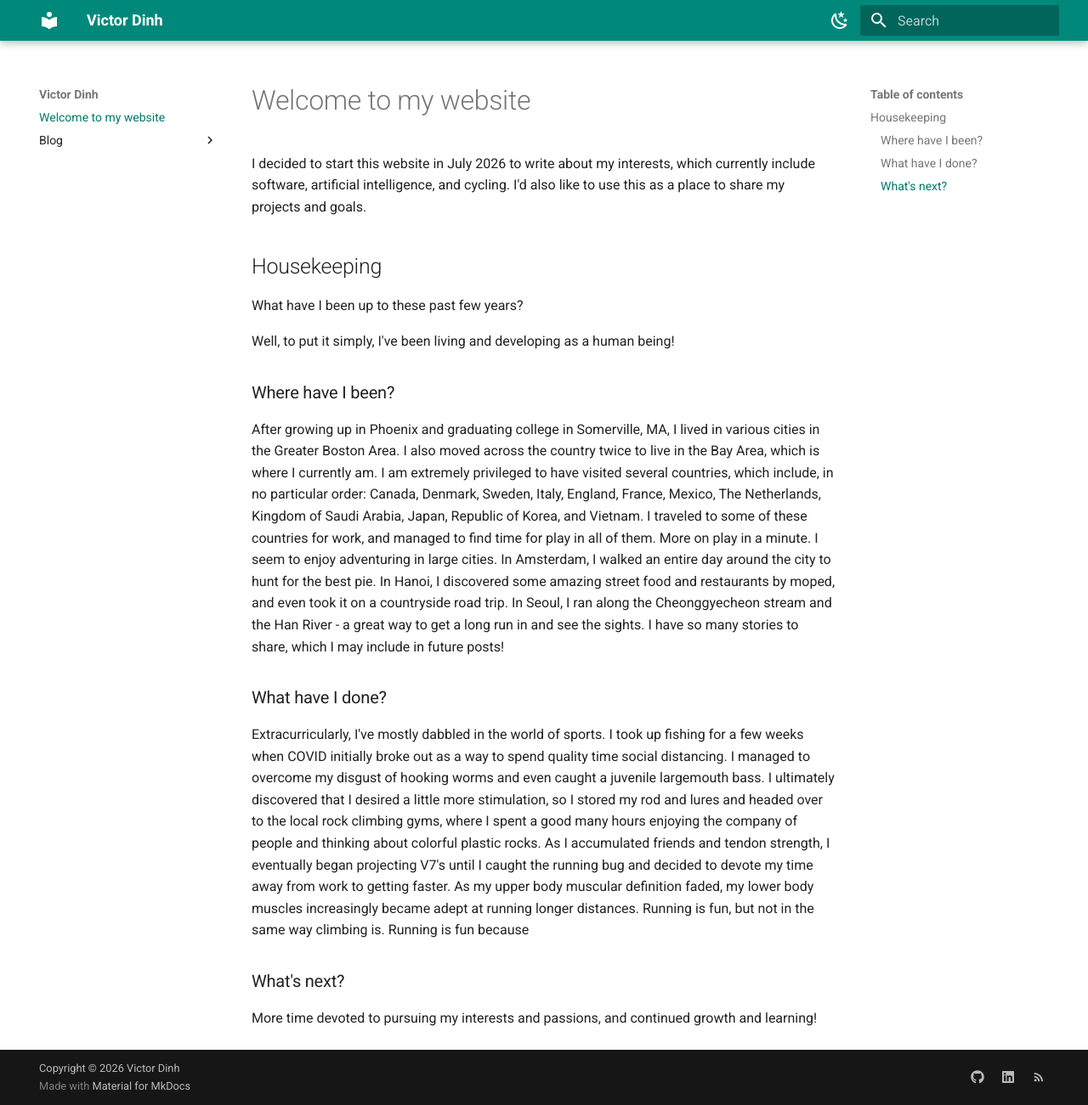
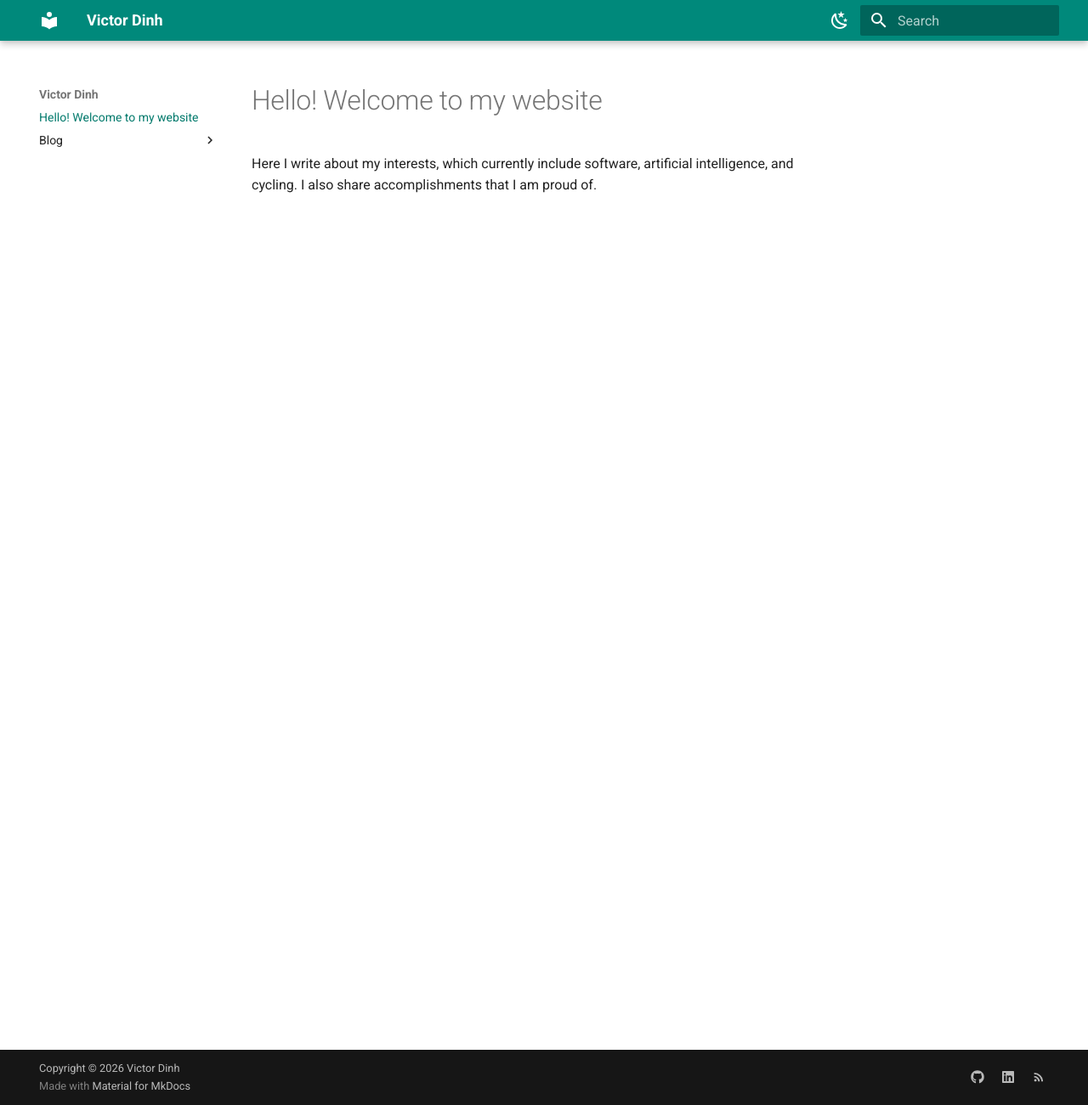
Before and after one commit to vd141/vd141.github.io, an MkDocs documentation site: the page built from docs/index.md, in a window 1280 px wide and 1301 px high. Shown: the whole window at 85% size. Built offline with MkDocs 1.6.1 and Material for MkDocs 9.7.7, drawn with Linux system fonts in a browser that asks for light colours.

Commit message:
separated housekeeping from homepage

```diff
--- a/docs/index.md
+++ b/docs/index.md
@@ -1,21 +1,3 @@
-# Welcome to my website
+# Hello! Welcome to my website
 
-I decided to start this website in July 2026 to write about my interests, which currently include software, artificial intelligence, and cycling. I'd also like to use this as a place to share my projects and goals.
-
-## Housekeeping
-
-What have I been up to these past few years?
-
-Well, to put it simply, I've been living and developing as a human being!
-
-### Where have I been?
-
-After growing up in Phoenix and graduating college in Somerville, MA, I lived in various cities in the Greater Boston Area. I also moved across the country twice to live in the Bay Area, which is where I currently am. I am extremely privileged to have visited several countries, which include, in no particular order: Canada, Denmark, Sweden, Italy, England, France, Mexico, The Netherlands, Kingdom of Saudi Arabia, Japan, Republic of Korea, and Vietnam. I traveled to some of these countries for work, and managed to find time for play in all of them. More on play in a minute. I seem to enjoy adventuring in large cities. In Amsterdam, I walked an entire day around the city to hunt for the best pie. In Hanoi, I discovered some amazing street food and restaurants by moped, and even took it on a countryside road trip. In Seoul, I ran along the Cheonggyecheon stream and the Han River - a great way to get a long run in and see the sights. I have so many stories to share, which I may include in future posts!
-
-### What have I done?
-
-Extracurricularly, I've mostly dabbled in the world of sports. I took up fishing for a few weeks when COVID initially broke out as a way to spend quality time social distancing. I managed to overcome my disgust of hooking worms and even caught a juvenile largemouth bass. I ultimately discovered that I desired a little more stimulation, so I stored my rod and lures and headed over to the local rock climbing gyms, where I spent a good many hours enjoying the company of people and thinking about colorful plastic rocks. As I accumulated friends and tendon strength, I eventually began projecting V7's until I caught the running bug and decided to devote my time away from work to getting faster. As my upper body muscular definition faded, my lower body muscles increasingly became adept at running longer distances. Running is fun, but not in the same way climbing is. Running is fun because
-
-### What's next?
-
-More time devoted to pursuing my interests and passions, and continued growth and learning!
+Here I write about my interests, which currently include software, artificial intelligence, and cycling. I also share accomplishments that I am proud of.
```
Also changed, not shown: docs/blog/posts/housekeeping.md (added, +24 -0 lines).
